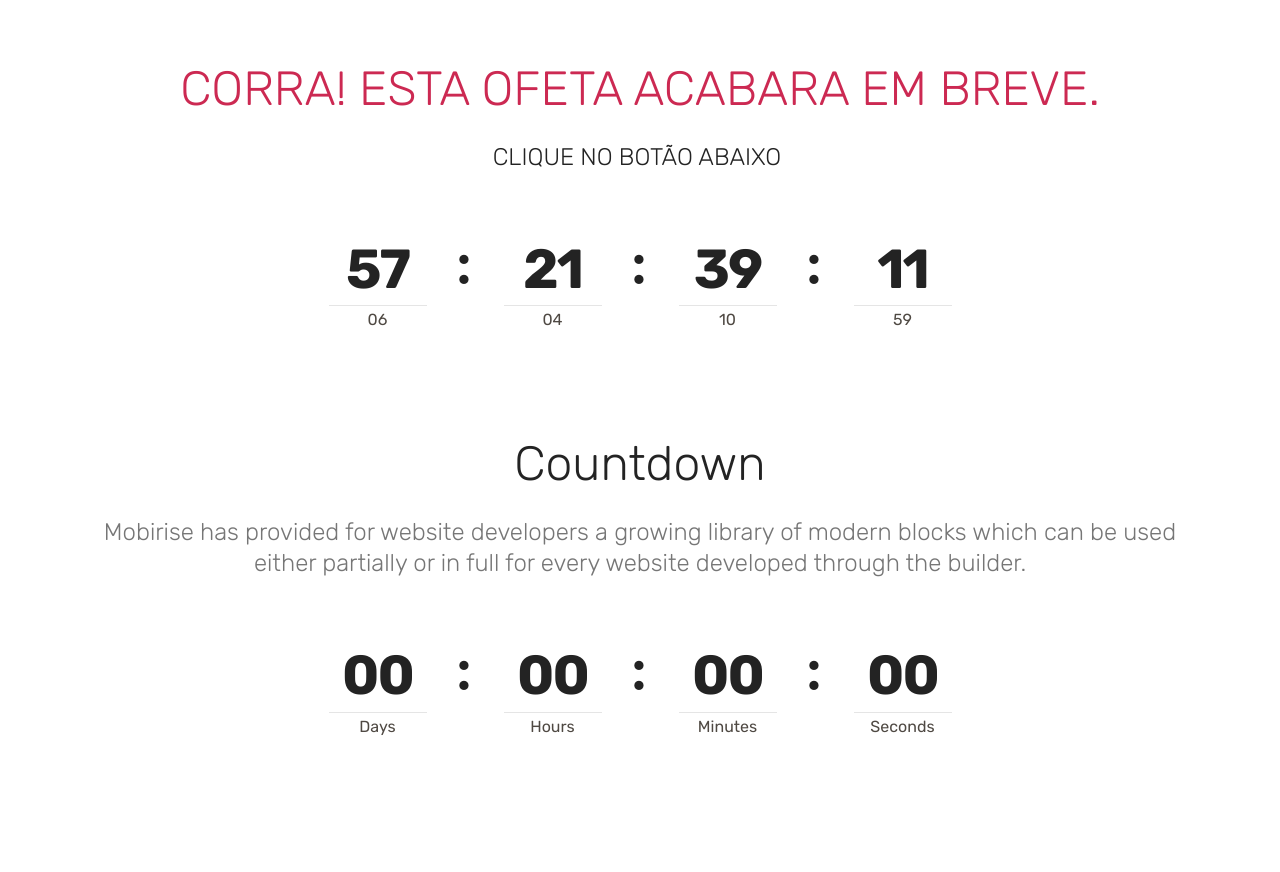
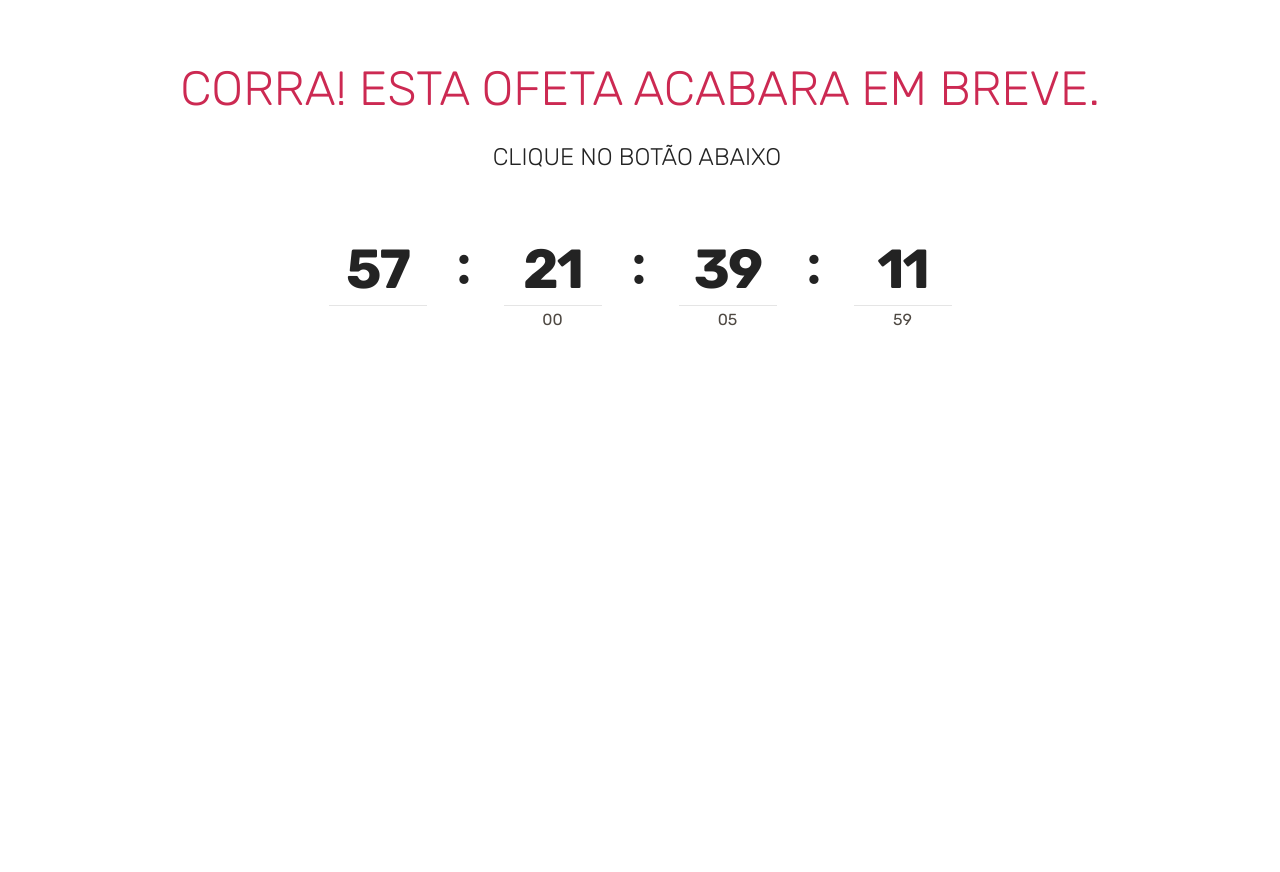
Before and after one commit to SANTOS505/WS-AFILIADOS, a plain HTML site: page index.html in a window 1280 px wide. After the commit the page ends 800 px from the top, so only its background shows below. Drawn offline with Linux system fonts and the light colour scheme.

Commit message:
create github pages

```diff
--- a/assets/mobirise/css/mbr-additional.css
+++ b/assets/mobirise/css/mbr-additional.css
@@ -1485,92 +1485,3 @@ body {
 .cid-rmUUlWrm4Q H2 {
   color: #cc2952;
 }
-.cid-rmUYNsyJ3v {
-  padding-top: 45px;
-  padding-bottom: 120px;
-  background-color: #ffffff;
-}
-.cid-rmUYNsyJ3v .mbr-section-subtitle {
-  color: #767676;
-  font-weight: 300;
-}
-.cid-rmUYNsyJ3v .number-wrap {
-  color: #4f4943;
-  border-color: rgba(255, 255, 255, 0.15);
-  position: relative;
-  display: inline-block;
-  text-align: center;
-  padding: 5px 10px 13px 10px;
-  margin: 0;
-  min-width: 118px;
-  border-radius: 2px;
-  max-width: 100%;
-}
-.cid-rmUYNsyJ3v .number {
-  font-style: normal;
-  font-weight: 700;
-  font-size: 55px;
-  text-transform: none;
-  letter-spacing: -2px;
-  word-spacing: 0;
-  line-height: 1.3;
-  color: #232323;
-}
-.cid-rmUYNsyJ3v .period {
-  display: block;
-  padding-top: 2px;
-  border-top: 1px solid rgba(0, 0, 0, 0.1);
-}
-.cid-rmUYNsyJ3v .dot {
-  position: absolute;
-  top: -10px;
-  right: -1em;
-  width: 1em;
-  display: block;
-  height: 83%;
-  overflow: hidden;
-  font-style: normal;
-  font-weight: 700;
-  font-size: 55px;
-  line-height: 89.65px;
-  text-transform: none;
-  letter-spacing: 0;
-  word-spacing: 0;
-  color: #232323;
-}
-.cid-rmUYNsyJ3v .countdown-cont {
-  max-width: 700px;
-  margin: 0 auto;
-}
-@media (max-width: 768px) {
-  .cid-rmUYNsyJ3v .dot {
-    display: none;
-  }
-}
-@media (max-width: 543px) {
-  .cid-rmUYNsyJ3v .number-wrap {
-    margin-bottom: 15px;
-  }
-}
-@media (max-width: 550px) {
-  .cid-rmUYNsyJ3v .col-xs-3 {
-    padding-left: 0;
-    padding-right: 0;
-    max-width: 25%;
-    flex: 0 0 25%;
-  }
-  .cid-rmUYNsyJ3v .number-wrap {
-    min-width: auto;
-  }
-}
-@media (max-width: 440px) {
-  .cid-rmUYNsyJ3v .number,
-  .cid-rmUYNsyJ3v .dot {
-    font-size: 40px;
-  }
-}
-@media (max-width: 380px) {
-  .cid-rmUYNsyJ3v .period {
-    font-size: 0.8rem;
-  }
-}
--- a/index.html
+++ b/index.html
@@ -32,40 +32,17 @@
 
     </div>
     <div class="container countdown-cont align-center">
-        <div class="daysCountdown" title="06"></div>
-        <div class="hoursCountdown" title="04"></div>
-        <div class="minutesCountdown" title="10"></div>
+        <div class="daysCountdown"></div>
+        <div class="hoursCountdown" title="00"></div>
+        <div class="minutesCountdown" title="05"></div>
         <div class="secondsCountdown" title="59"></div>
         <div class="countdown pt-5 mt-2" data-due-date="06/04/2019">
         </div>
     </div>
 </section>
 
-<section class="engine"><a href="https://mobirise.info/r">free bootstrap template</a></section><section class="countdown1 cid-rmUYNsyJ3v" id="countdown1-1">
 
-
-
-    <div class="container ">
-        <h2 class="mbr-section-title pb-3 align-center mbr-fonts-style display-2">
-            Countdown
-        </h2>
-        <h3 class="mbr-section-subtitle align-center mbr-fonts-style display-5">
-            Mobirise has provided for website developers a growing library of modern blocks which can be used either partially or in full for every website developed through the builder.
-        </h3>
-
-    </div>
-    <div class="container countdown-cont align-center">
-        <div class="daysCountdown" title="Days"></div>
-        <div class="hoursCountdown" title="Hours"></div>
-        <div class="minutesCountdown" title="Minutes"></div>
-        <div class="secondsCountdown" title="Seconds"></div>
-        <div class="countdown pt-5 mt-2" data-due-date="2018/01/01">
-        </div>
-    </div>
-</section>
-
-
-  <script src="assets/web/assets/jquery/jquery.min.js"></script>
+  <section class="engine"><a href="https://mobirise.info/u">bootstrap responsive templates</a></section><script src="assets/web/assets/jquery/jquery.min.js"></script>
   <script src="assets/popper/popper.min.js"></script>
   <script src="assets/tether/tether.min.js"></script>
   <script src="assets/bootstrap/js/bootstrap.min.js"></script>
```
Also changed, not shown: 1 other file.
